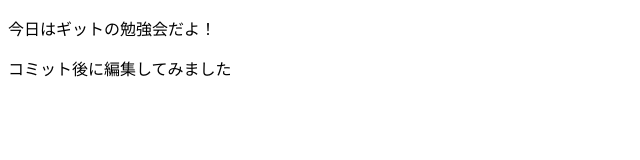
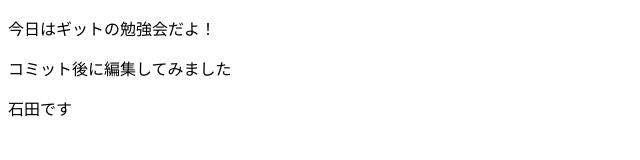
Before and after one commit to yaffysan/git_20200216, a plain HTML site: page index.html in a window 1280 px wide. Shown: the full height of the page, 0-640 px from the left. Drawn offline with Linux system fonts and the light colour scheme.

Commit message:
石田が編集しました

```diff
--- a/index.html
+++ b/index.html
@@ -8,5 +8,6 @@
 <body>
     <p>今日はギットの勉強会だよ！</p>
     <p>コミット後に編集してみました</p>
+    <p>石田です</p>
 </body>
 </html>
```
